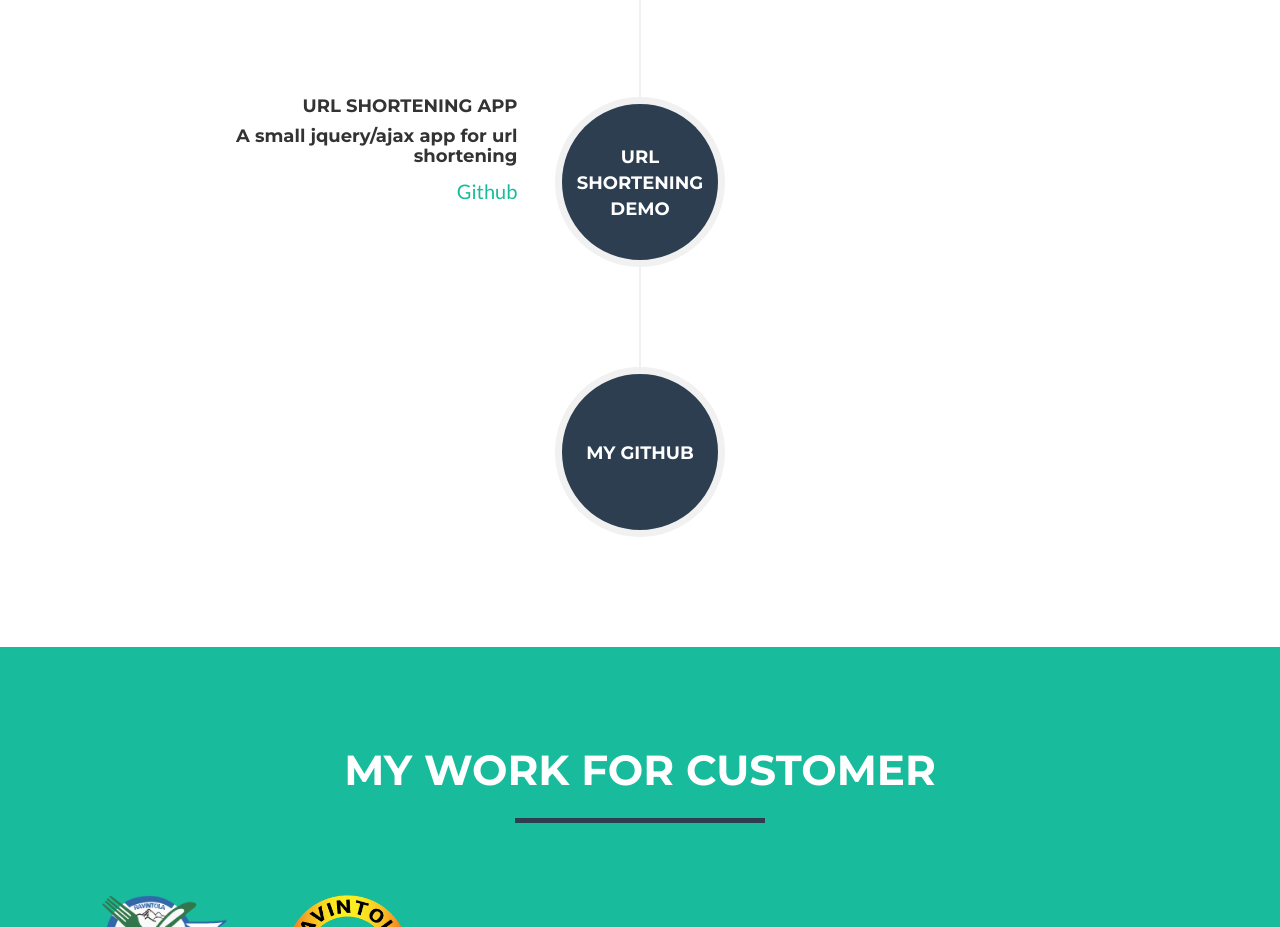
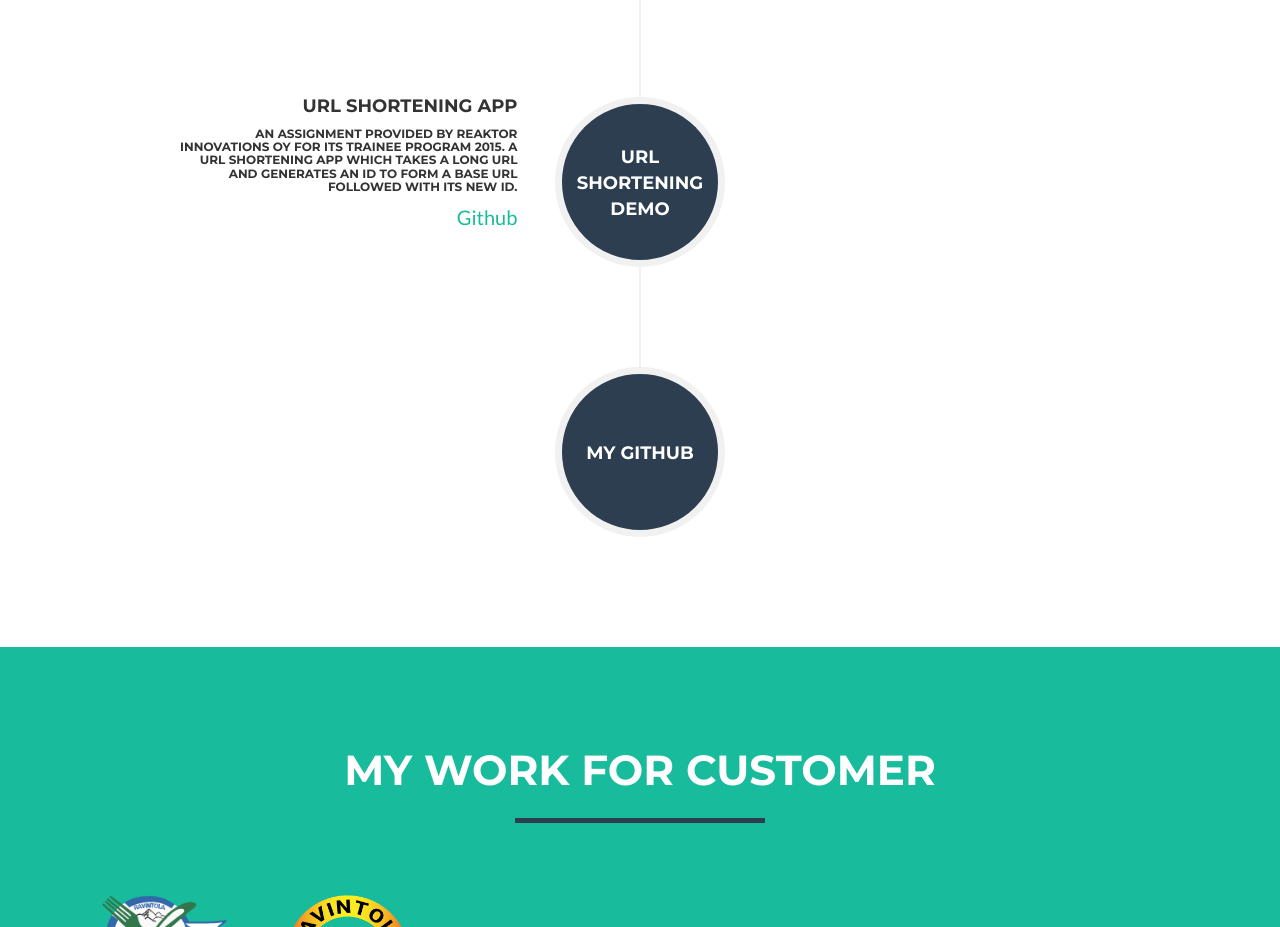
Before and after one commit to surajneupane55/my-portfolio, a website: page index.html in a window 1280 px wide. Shown: the part 2413-3340 px from the top of the page. Drawn offline with nearby package versions, Linux system fonts and the light colour scheme.

Commit message:
this is some changes with font

```diff
--- a/index.html
+++ b/index.html
@@ -224,7 +224,7 @@
                             <div class="timeline-panel">
                                 <div class="timeline-heading">
                                     <h4><strong class="text-center">URL shortening App</strong></h4>
-                                    <h4 class="subheading">A small jquery/ajax app for url shortening</h4>
+                                    <h6 class="subheading">An assignment provided by Reaktor Innovations Oy for its trainee program 2015. A URL shortening App which takes a long URL and generates an Id to form a base URL followed with its new Id.</h6>
                                 </div>
                                 <div class="timeline-body">
                                     <a href="https://github.com/surajneupane55/URLShortening" target="_blank" class="portfolio-link" >
```
